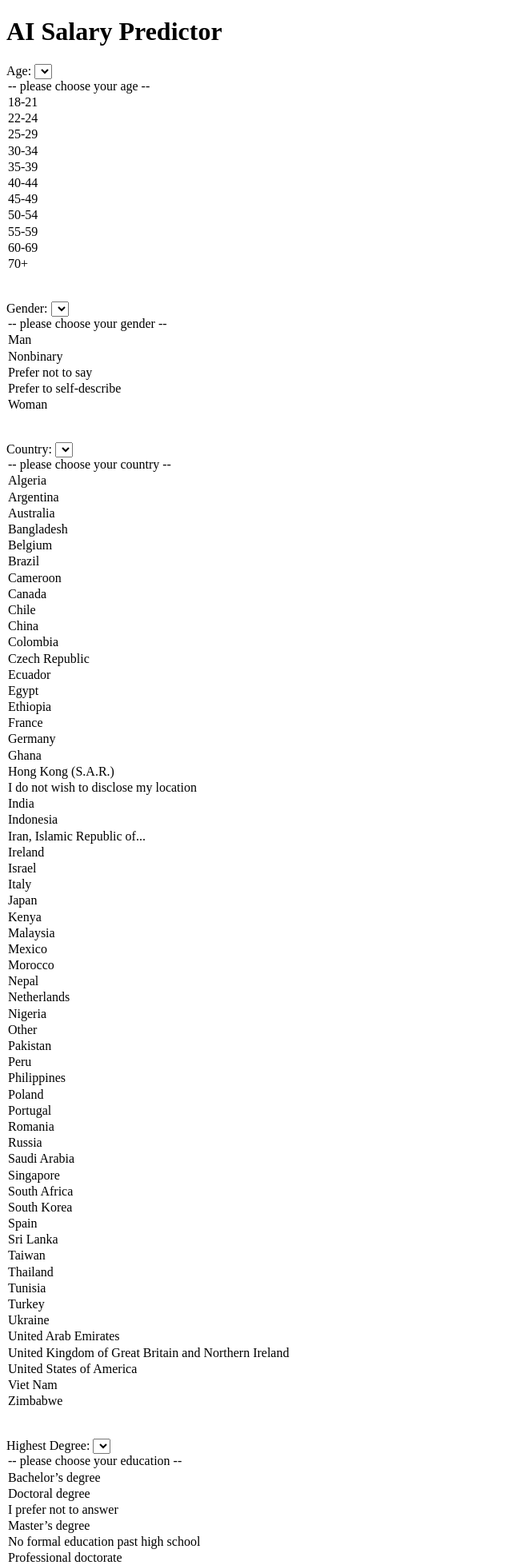
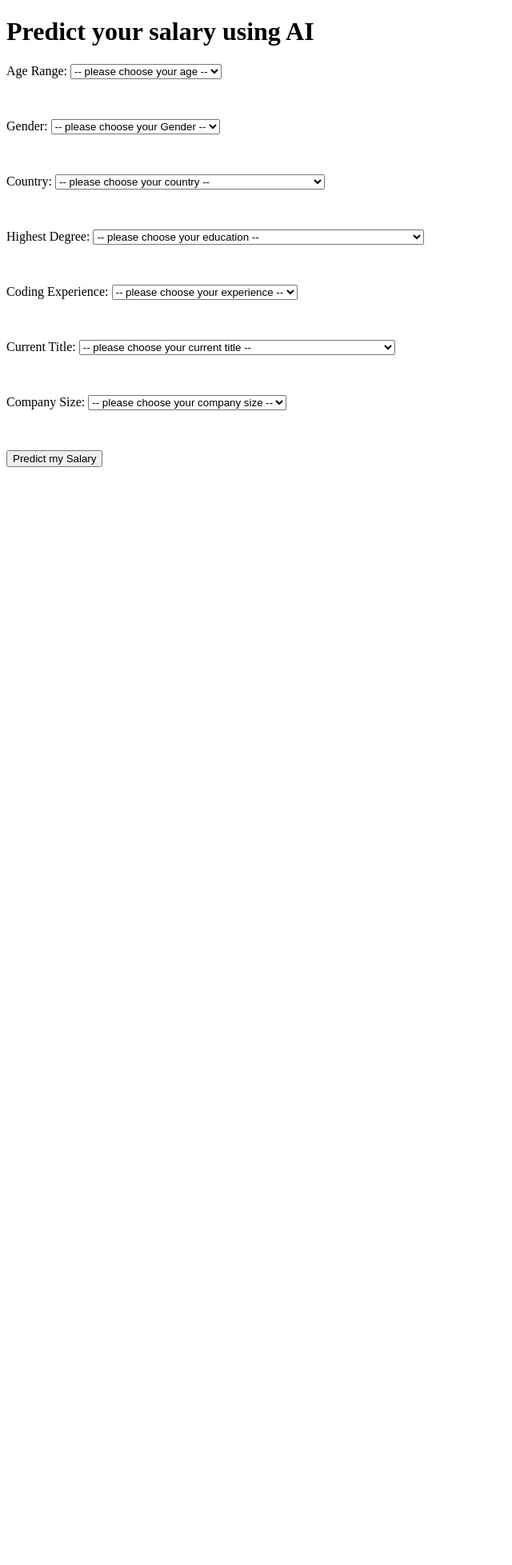
Before and after one commit to treywagner/3300-salary-prediction-front-end, a Flask app: page / in a window 1280 px wide. Shown: the top 1957 px of the page at 80% size, without its empty margins (0-640 px from the left). After the commit the page ends 584 px from the top, so only its background shows below. Run offline with Flask 3, Linux system fonts and the light colour scheme; lists and menus that the app fills with data are empty.

Commit message:
Reverting to original index code

```diff
--- a/templates/index.html
+++ b/templates/index.html
@@ -1,15 +1,29 @@
-{%extends 'base.html'%}
+{%extends 'base.html'%} {% block page_title %} AI Salary Predictor {% endblock
+  %} {%block content%}
 
-{% block page_title %} AI Salary Predictor {% endblock %}
+  <h1>Predict your salary using AI</h1>
 
-{%block content%}
+  {% if prediction %}
+  <h2>
+    Your predicted salary is:
+    <span class="contact100-form-title" id="output" style="color: crimson">
+      &nbsp;${{ "{:,.2f}".format(prediction.predicted_salary) }}
+    </span>
+  </h2>
+  <p>&nbsp;</p>
+  {% endif %}
 
-<h1>AI Salary Predictor</h1>
-<form action="{{ url_for('predict') }}" method="post">
 
-    <!-- Age -->
-    <label for="age">Age:</label>
-    <select id="age" name="age" required> ... </select>
+
+  {% if error %}
+  <span class="contact100-form-title" id="output" style="color: #ff0000">
+    &nbsp;{{ error }}
+  </span>
+  {% endif %}
+
+  <form name="salary_prediction_form" action="/predict" method="POST">
+    <label for="ageSelect">Age Range:</label>
+    <select name="age" id="ageSelect" required>
       <option value="">-- please choose your age --</option>
       <option value="0">18-21</option>
       <option value="1">22-24</option>
@@ -23,23 +37,23 @@
       <option value="9">60-69</option>
       <option value="10">70+</option>
     </select>
-    <br><br>
 
-    <!-- Gender -->
-    <label for="gender">Gender:</label>
-    <select id="gender" name="gender" required> ... </select>
-      <option value="">-- please choose your gender --</option>
+    <p>&nbsp;</p>
+
+    <label for="genderSelect">Gender:</label>
+    <select name="gender" id="genderSelect" required>
+      <option value="">-- please choose your Gender --</option>
       <option value="0">Man</option>
       <option value="1">Nonbinary</option>
       <option value="2">Prefer not to say</option>
       <option value="3">Prefer to self-describe</option>
       <option value="4">Woman</option>
     </select>
-    <br><br>
 
-    <!-- Country -->
-    <label for="country">Country:</label>
-    <select id="country" name="country" required> ... </select>
+    <p>&nbsp;</p>
+
+    <label for="countrySelect">Country:</label>
+    <select name="country" id="countrySelect" required>
       <option value="">-- please choose your country --</option>
       <option value="0">Algeria</option>
       <option value="1">Argentina</option>
@@ -95,16 +109,18 @@
       <option value="51">Turkey</option>
       <option value="52">Ukraine</option>
       <option value="53">United Arab Emirates</option>
-      <option value="54">United Kingdom of Great Britain and Northern Ireland</option>
+      <option value="54">
+        United Kingdom of Great Britain and Northern Ireland
+      </option>
       <option value="55">United States of America</option>
       <option value="56">Viet Nam</option>
       <option value="57">Zimbabwe</option>
     </select>
-    <br><br>
 
-    <!-- Highest Degree -->
-    <label for="highest_deg">Highest Degree:</label>
-    <select id="highest_deg" name="highest_deg" required> ... </select>
+    <p>&nbsp;</p>
+
+    <label for="educationSelect">Highest Degree:</label>
+    <select name="highest_deg" id="educationSelect" required>
       <option value="">-- please choose your education --</option>
       <option value="0">Bachelor’s degree</option>
       <option value="1">Doctoral degree</option>
@@ -112,59 +128,65 @@
       <option value="3">Master’s degree</option>
       <option value="4">No formal education past high school</option>
       <option value="5">Professional doctorate</option>
-      <option value="6">Some college/university study without earning a bachelor’s degree</option>
+      <option value="6">
+        Some college/university study without earning a bachelor’s degree
+      </option>
     </select>
-    <br><br>
 
-    <!-- Coding Experience -->
-    <label for="coding_exp">Coding Experience:</label>
-    <select id="code_experience" name="coding_exp" required> ... </select>
+    <p>&nbsp;</p>
+
+    <label for="codingExperienceSelect">Coding Experience:</label>
+    <select name="coding_exp" id="codingExperienceSelect" required>
       <option value="">-- please choose your experience --</option>
       <option value="0">1-3 years</option>
       <option value="1">10-20 years</option>
       <option value="2">20+ years</option>
       <option value="3">3-5 years</option>
       <option value="4">5-10 years</option>
-      <option value="5">&lt; 1 years</option>
+      <option value="5">&lt; 1 year</option>
       <option value="6">I have never written code</option>
     </select>
-    <br><br>
 
-    <!-- Current Title -->
-    <label for="title">Current Job Title:</label>
-    <select id="current_title" name="title" required> ... </select>
-      <option value="">-- please choose your title --</option>
+    <p>&nbsp;</p>
+
+    <label for="titleSelect">Current Title:</label>
+    <select name="title" id="titleSelect" required>
+      <option value="">-- please choose your current title --</option>
       <option value="0">Data Administrator</option>
-      <option value="1">Data Analyst (Business, Marketing, Financial, Quantitative, etc)</option>
+      <option value="1">
+        Data Analyst (Business, Marketing, Financial, Quantitative, etc)
+      </option>
       <option value="2">Data Architect</option>
       <option value="3">Data Engineer</option>
       <option value="4">Data Scientist</option>
       <option value="5">Developer Advocate</option>
       <option value="6">Engineer (non-software)</option>
-      <option value="7">Machine Learning/ MLops Engineer</option>
-      <option value="8">Manager (Program, Project, Operations, Executive-level, etc)</option>
+      <option value="7">Machine Learning/MLops Engineer</option>
+      <option value="8">
+        Manager (Program, Project, Operations, Executive-level, etc)
+      </option>
       <option value="9">Other</option>
       <option value="10">Research Scientist</option>
       <option value="11">Software Engineer</option>
       <option value="12">Statistician</option>
       <option value="13">Teacher / professor</option>
     </select>
-    <br><br>
 
-    <!-- Company Size -->
-    <label for="company_size">Company Size:</label>
-    <select id="company_size" name="company_size" required> ... </select>
-      <option value="">-- please choose company size --</option>
+    <p>&nbsp;</p>
+
+    <label for="companySizeSelect">Company Size:</label>
+    <select name="company_size" id="companySizeSelect" required>
+      <option value="">-- please choose your company size --</option>
       <option value="0">0-49 employees</option>
       <option value="1">10,000 or more employees</option>
       <option value="2">1000-9,999 employees</option>
       <option value="3">250-999 employees</option>
       <option value="4">50-249 employees</option>
     </select>
-    <br><br>
 
-    <button type="submit">Submit</button>
+    <p>&nbsp;</p>
+
+    <input type="submit" id="submit" value="Predict my Salary" />
   </form>
 
-
-{% endblock %}
+  {% endblock %}
```
